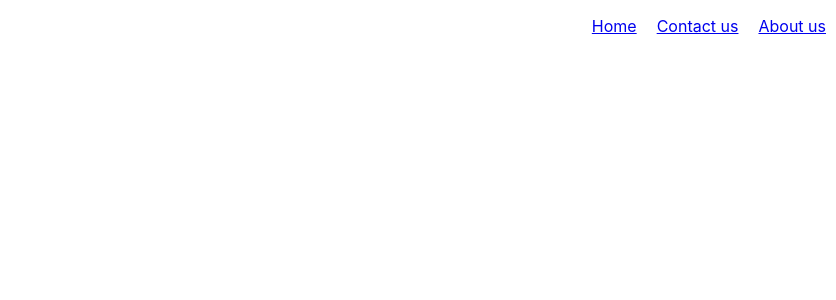
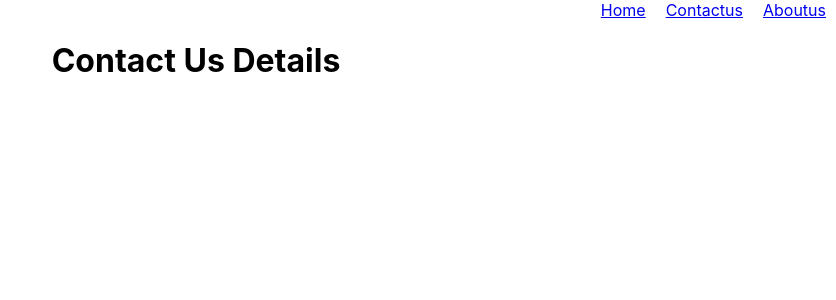
Before and after one commit to vasan1983sri/sap-demo, a React (Create React App) app: page /#/contactus in a window 1280 px wide. Before the commit this address led to /#/home. Shown: the top 300 px of the page, without its empty margins (444-1280 px from the left). Built offline with nearby package versions, Linux system fonts and the light colour scheme; the HTML template or start-up script is replaced by a standard one.

Commit message:
Added different Pages

```diff
--- a/public/index.html
+++ b/public/index.html
@@ -2,42 +2,11 @@
 <html lang="en">
   <head>
     <meta charset="utf-8" />
-    <link rel="icon" href="%PUBLIC_URL%/favicon.ico" />
     <meta name="viewport" content="width=device-width, initial-scale=1" />
-    <meta name="theme-color" content="#000000" />
-    <meta
-      name="description"
-      content="Web site created using create-react-app"
-    />
-    <link rel="apple-touch-icon" href="%PUBLIC_URL%/logo192.png" />
-    <!--
-      manifest.json provides metadata used when your web app is installed on a
-      user's mobile device or desktop. See https://developers.google.com/web/fundamentals/web-app-manifest/
-    -->
-    <link rel="manifest" href="%PUBLIC_URL%/manifest.json" />
-    <!--
-      Notice the use of %PUBLIC_URL% in the tags above.
-      It will be replaced with the URL of the `public` folder during the build.
-      Only files inside the `public` folder can be referenced from the HTML.
-
-      Unlike "/favicon.ico" or "favicon.ico", "%PUBLIC_URL%/favicon.ico" will
-      work correctly both with client-side routing and a non-root public URL.
-      Learn how to configure a non-root public URL by running `npm run build`.
-    -->
     <title>React App</title>
   </head>
   <body>
     <noscript>You need to enable JavaScript to run this app.</noscript>
     <div id="root"></div>
-    <!--
-      This HTML file is a template.
-      If you open it directly in the browser, you will see an empty page.
-
-      You can add webfonts, meta tags, or analytics to this file.
-      The build step will place the bundled scripts into the <body> tag.
-
-      To begin the development, run `npm start` or `yarn start`.
-      To create a production bundle, use `npm run build` or `yarn build`.
-    -->
   </body>
 </html>
--- a/src/App.css
+++ b/src/App.css
@@ -4,7 +4,9 @@
 
 .Navbarlinksright{
   float: right;
+  padding: 0px;
 }
-.Navbarlinks {
+
+.Navbarlinksgap{
   padding: 10px;
 }
--- /dev/null
+++ b/src/components/navigationbar/Aboutus.js
@@ -0,0 +1,7 @@
+import React from 'react'
+
+export const Aboutus = () => {
+  return (
+    <div>Aboutus</div>
+  )
+}
--- /dev/null
+++ b/src/components/navigationbar/Contactus.js
@@ -0,0 +1,11 @@
+import React from 'react'
+
+export const Contactus = () => {
+  return (
+    <div>
+      <div>
+        <h1>Contact Us Details</h1>
+      </div>
+    </div>
+  )
+}
--- a/src/components/navigationbar/Home.js
+++ b/src/components/navigationbar/Home.js
@@ -3,8 +3,9 @@ import React, { Component } from 'react'
 export default class Home extends Component {
   render() {
     return (
-      <div>Home
-
+      <div>
+        <h3>SPA App - Home</h3>
+        <p>This is a paragraph on the HomePage of the SPA App.</p>
       </div>
     )
   }
--- a/src/components/navigationbar/NavBar.js
+++ b/src/components/navigationbar/NavBar.js
@@ -1,22 +1,28 @@
 import React from 'react'
 import Home from './Home'
-import { HashRouter, Route, Routes } from 'react-router-dom'
+import { HashRouter, Route, Routes, NavLink } from 'react-router-dom'
+import { Contactus } from './Contactus'
+import { Aboutus } from './Aboutus'
 
 export const NavBar = () => {
   return (
 
     <HashRouter>
-      <div className="Navbarlinksright">
-        <ul>
-          <a className="Navbarlinks" href="/">Home</a>
-          <a className="Navbarlinks" href="/contactus">Contact us</a>{ }
-          <a className="Navbarlinks" href="/aboutus">About us</a>
-        </ul>
-      </div>
-      <div>
-        <Routes>
-          <Route exact path="/" element={<Home />}></Route>
-        </Routes>
+      <div className="App">
+        <div>
+        <div className="Navbarlinksright">
+            <NavLink className="Navbarlinksgap" to="/home">Home</NavLink>
+            <NavLink className="Navbarlinksgap" to="/contactus">Contactus</NavLink>
+            <NavLink className="Navbarlinksgap" to="/aboutus">Aboutus</NavLink>
+        </div>
+        </div><br />
+        <div>
+          <Routes >
+            <Route  exact path="/home" element={<Home />}></Route>
+            <Route exact path="/contactus" element={<Contactus />}></Route>
+            <Route exact path="/aboutus" element={<Aboutus />}></Route>
+          </Routes>
+        </div>
       </div>
     </HashRouter>
 
```
